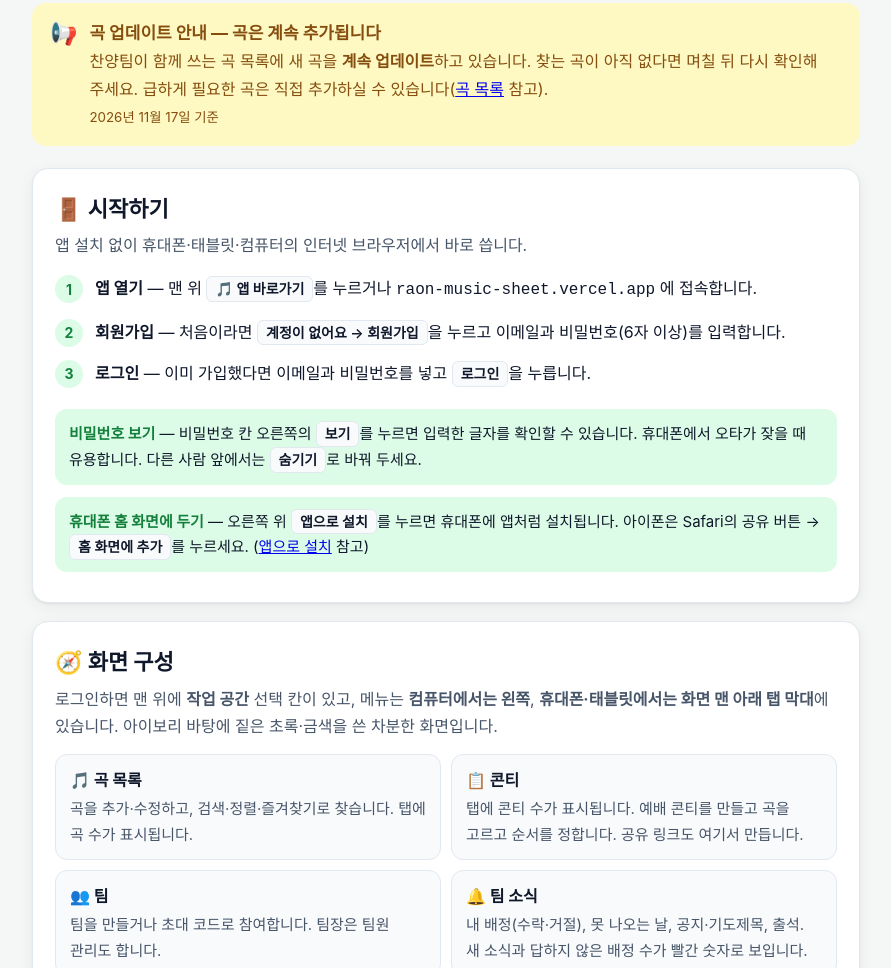
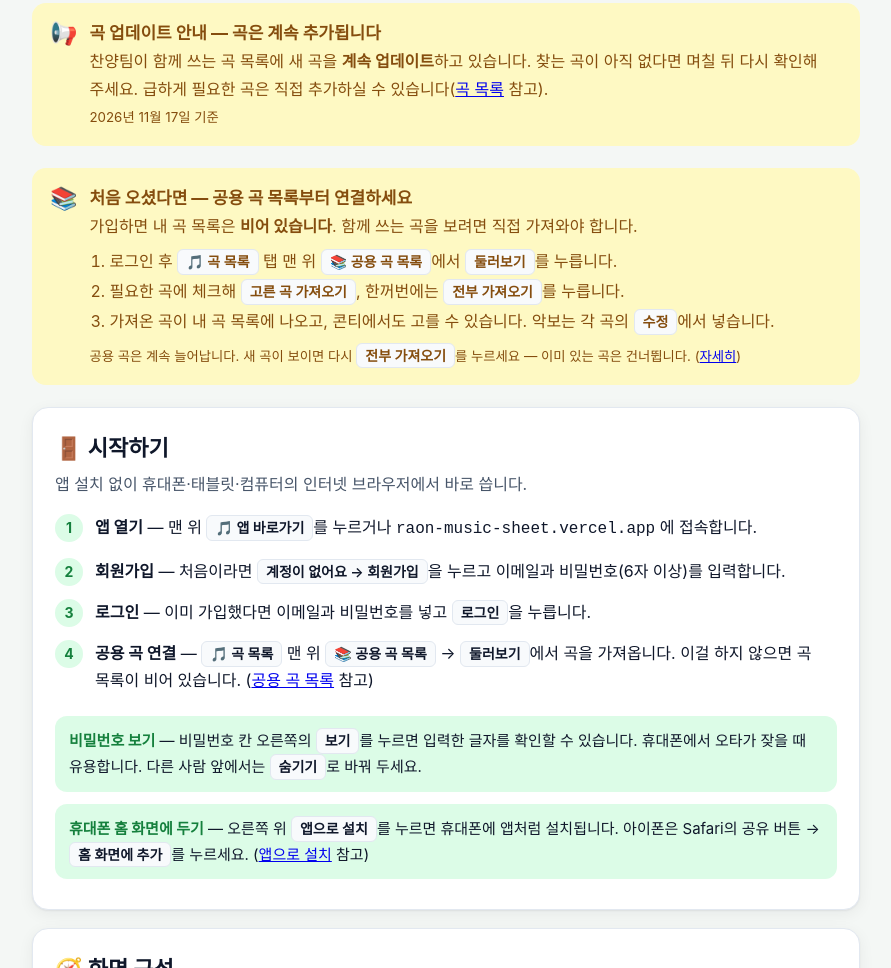
Before and after one commit to raon-easypaster/raon-music-sheet-guide, a plain HTML site: page index.html in a window 1280 px wide. Shown: the part 809-1777 px from the top of the page, without its empty margins (194-1085 px from the left). Drawn offline with Linux system fonts and the light colour scheme.

Commit message:
Put the shared song library connect steps at the top of the guide
Co-Authored-By: Claude Opus 5.5 <noreply@anthropic.com>

```diff
--- a/index.html
+++ b/index.html
@@ -90,6 +90,8 @@
   }
   .notice .icon { font-size: 22px; line-height: 1.3; }
   .notice b { display: block; font-size: 17px; }
+  .notice ol { margin: 8px 0 6px; padding-left: 20px; }
+  .notice ol li { margin: 3px 0; }
 
   nav.toc { background: var(--surface); border: 1px solid var(--line); border-radius: 14px; padding: 16px 18px; box-shadow: var(--shadow); }
   nav.toc h2 { font-size: 15px; margin: 0 0 8px; color: var(--text-2); }
@@ -275,6 +277,20 @@
   </div>
 
 
+  <div class="notice" role="note" id="library-first">
+    <div class="icon">📚</div>
+    <div>
+      <b>처음 오셨다면 — 공용 곡 목록부터 연결하세요</b>
+      가입하면 내 곡 목록은 <strong>비어 있습니다</strong>. 함께 쓰는 곡을 보려면 직접 가져와야 합니다.
+      <ol>
+        <li>로그인 후 <span class="ui">🎵 곡 목록</span> 탭 맨 위 <span class="ui">📚 공용 곡 목록</span>에서 <span class="ui">둘러보기</span>를 누릅니다.</li>
+        <li>필요한 곡에 체크해 <span class="ui">고른 곡 가져오기</span>, 한꺼번에는 <span class="ui">전부 가져오기</span>를 누릅니다.</li>
+        <li>가져온 곡이 내 곡 목록에 나오고, 콘티에서도 고를 수 있습니다. 악보는 각 곡의 <span class="ui">수정</span>에서 넣습니다.</li>
+      </ol>
+      <small>공용 곡은 계속 늘어납니다. 새 곡이 보이면 다시 <span class="ui">전부 가져오기</span>를 누르세요 — 이미 있는 곡은 건너뜁니다. (<a href="#library">자세히</a>)</small>
+    </div>
+  </div>
+
   <!-- 1. 시작하기 -->
   <section id="start">
     <h2>🚪 시작하기</h2>
@@ -283,6 +299,7 @@
       <li><strong>앱 열기</strong> — 맨 위 <span class="ui">🎵 앱 바로가기</span>를 누르거나 <code>raon-music-sheet.vercel.app</code> 에 접속합니다.</li>
       <li><strong>회원가입</strong> — 처음이라면 <span class="ui">계정이 없어요 → 회원가입</span>을 누르고 이메일과 비밀번호(6자 이상)를 입력합니다.</li>
       <li><strong>로그인</strong> — 이미 가입했다면 이메일과 비밀번호를 넣고 <span class="ui">로그인</span>을 누릅니다.</li>
+      <li><strong>공용 곡 연결</strong> — <span class="ui">🎵 곡 목록</span> 맨 위 <span class="ui">📚 공용 곡 목록</span> → <span class="ui">둘러보기</span>에서 곡을 가져옵니다. 이걸 하지 않으면 곡 목록이 비어 있습니다. (<a href="#library">공용 곡 목록</a> 참고)</li>
     </ol>
     <div class="tip"><b>비밀번호 보기</b> — 비밀번호 칸 오른쪽의 <span class="ui">보기</span>를 누르면 입력한 글자를 확인할 수 있습니다. 휴대폰에서 오타가 잦을 때 유용합니다. 다른 사람 앞에서는 <span class="ui">숨기기</span>로 바꿔 두세요.</div>
     <div class="tip"><b>휴대폰 홈 화면에 두기</b> — 오른쪽 위 <span class="ui">앱으로 설치</span>를 누르면 휴대폰에 앱처럼 설치됩니다. 아이폰은 Safari의 공유 버튼 → <span class="ui">홈 화면에 추가</span>를 누르세요. (<a href="#offline">앱으로 설치</a> 참고)</div>
```
